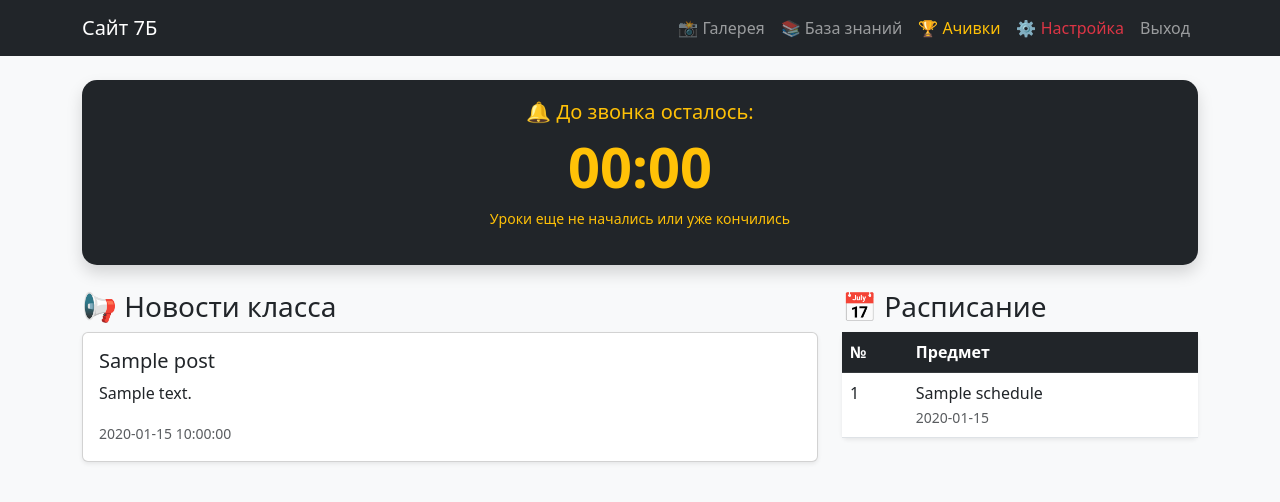
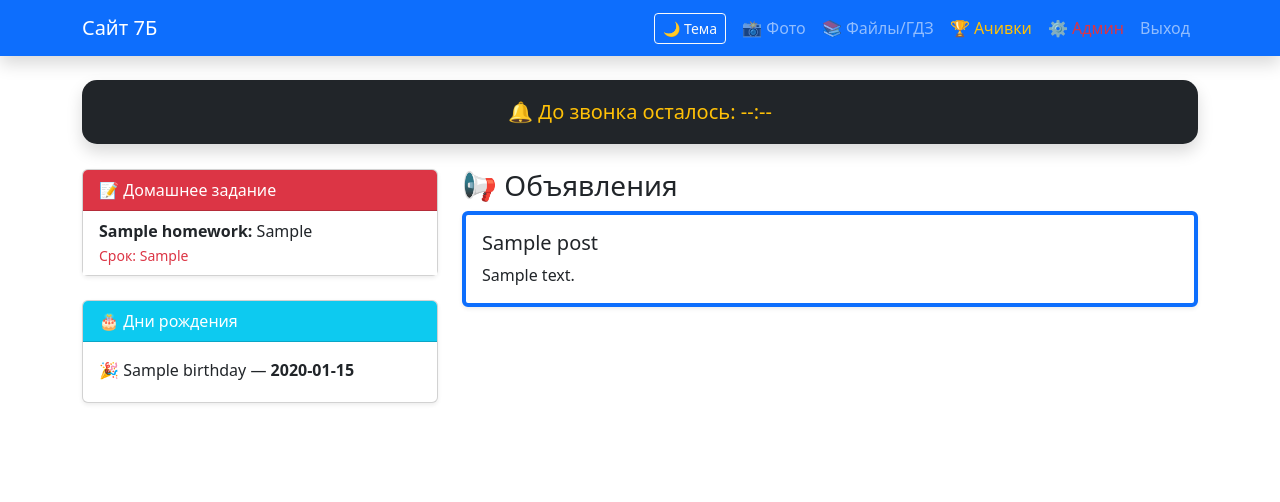
Before and after one commit to sasula878-gif/my-class-website, a Flask app: page / in a window 1280 px wide. Shown: the top 502 px of the page. Run offline with Flask 3, Linux system fonts and the light colour scheme; the visitor is signed in with stand-in values (Sample User, id 1); tables that the repository leaves empty hold one stand-in row (values such as "Sample post").

Commit message:
Update index.html

```diff
--- a/templates/index.html
+++ b/templates/index.html
@@ -5,21 +5,23 @@
     <title>7Б Класс</title>
     <link href="https://cdn.jsdelivr.net/npm/bootstrap@5.3.0/dist/css/bootstrap.min.css" rel="stylesheet">
     <style>
+        body.dark-mode { background-color: #121212; color: #e0e0e0; }
+        .dark-mode .card { background-color: #1e1e1e; color: #e0e0e0; border-color: #333; }
+        .dark-mode .navbar { background-color: #000 !important; }
+        .dark-mode .table { color: #e0e0e0; }
         .timer-box { background: #212529; color: #ffc107; padding: 20px; border-radius: 15px; margin-bottom: 25px; text-align: center; }
-        #countdown { font-size: 3.5rem; font-weight: bold; }
     </style>
 </head>
-<body class="bg-light">
-    <nav class="navbar navbar-expand-lg navbar-dark bg-dark mb-4">
+<body>
+    <nav class="navbar navbar-expand-lg navbar-dark bg-primary mb-4 shadow">
         <div class="container">
             <a class="navbar-brand" href="#">Сайт 7Б</a>
+            <button class="btn btn-outline-light btn-sm ms-auto me-2" onclick="toggleDarkMode()">🌙 Тема</button>
             <div class="navbar-nav">
-                <a class="nav-link" href="/gallery">📸 Галерея</a>
-                <a class="nav-link" href="/knowledge">📚 База знаний</a>
+                <a class="nav-link" href="/gallery">📸 Фото</a>
+                <a class="nav-link" href="/knowledge">📚 Файлы/ГДЗ</a>
                 <a class="nav-link text-warning" href="/achievements">🏆 Ачивки</a>
-                {% if role == 'admin' %}
-                <a class="nav-link text-danger" href="/edit_schedule">⚙️ Настройка</a>
-                {% endif %}
+                {% if role == 'admin' %} <a class="nav-link text-danger" href="/admin_panel">⚙️ Админ</a> {% endif %}
                 <a class="nav-link" href="/logout">Выход</a>
             </div>
         </div>
@@ -27,73 +29,52 @@
 
     <div class="container">
         <div class="timer-box shadow">
-            <h5 class="mb-0">🔔 До звонка осталось:</h5>
-            <div id="countdown">--:--</div>
-            <p id="timer-status" class="small">Синхронизация...</p>
+            <h5 class="mb-0">🔔 До звонка осталось: <span id="countdown">--:--</span></h5>
         </div>
 
         <div class="row">
+            <div class="col-md-4">
+                <div class="card mb-4 shadow-sm">
+                    <div class="card-header bg-danger text-white">📝 Домашнее задание</div>
+                    <div class="card-body p-0">
+                        <ul class="list-group list-group-flush">
+                            {% for task in homework %}
+                            <li class="list-group-item">
+                                <strong>{{ task.subject }}:</strong> {{ task.task }} <br>
+                                <small class="text-danger">Срок: {{ task.deadline }}</small>
+                            </li>
+                            {% endfor %}
+                        </ul>
+                    </div>
+                </div>
+
+                <div class="card shadow-sm">
+                    <div class="card-header bg-info text-white">🎂 Дни рождения</div>
+                    <div class="card-body">
+                        {% for bday in birthdays %}
+                        <p class="mb-1">🎉 {{ bday.name }} — <b>{{ bday.date }}</b></p>
+                        {% endfor %}
+                    </div>
+                </div>
+            </div>
+
             <div class="col-md-8">
-                <h3>📢 Новости класса</h3>
+                <h3>📢 Объявления</h3>
                 {% for post in posts %}
-                <div class="card mb-3 shadow-sm">
+                <div class="card mb-3 shadow-sm border-start border-4 border-primary">
                     <div class="card-body">
                         <h5 class="card-title">{{ post.title }}</h5>
                         <p class="card-text">{{ post.content }}</p>
-                        <small class="text-muted">{{ post.created }}</small>
                     </div>
                 </div>
                 {% endfor %}
-            </div>
-
-            <div class="col-md-4">
-                <h3>📅 Расписание</h3>
-                <table class="table table-hover bg-white shadow-sm rounded">
-                    <thead class="table-dark">
-                        <tr><th>№</th><th>Предмет</th></tr>
-                    </thead>
-                    <tbody>
-                        {% for row in schedule %}
-                        <tr><td>{{ row.lesson_num }}</td><td>{{ row.subject }}<br><small class="text-muted">{{ row.time_range }}</small></td></tr>
-                        {% endfor %}
-                    </tbody>
-                </table>
             </div>
         </div>
     </div>
 
     <script>
-        const schoolSchedule = [
-            { start: "08:30", end: "09:15" }, { start: "09:25", end: "10:10" },
-            { start: "10:20", end: "11:05" }, { start: "11:25", end: "12:10" },
-            { start: "12:20", end: "13:05" }, { start: "13:15", end: "14:00" }
-        ];
-
-        function updateTimer() {
-            const now = new Date();
-            const currentMin = now.getHours() * 60 + now.getMinutes();
-            const currentSec = now.getSeconds();
-            let targetMin = -1; let status = "Уроки еще не начались или уже кончились";
-
-            for (let lesson of schoolSchedule) {
-                const [sH, sM] = lesson.start.split(':').map(Number);
-                const [eH, eM] = lesson.end.split(':').map(Number);
-                const start = sH * 60 + sM; const end = eH * 60 + eM;
-                if (currentMin < start) { targetMin = start; status = "До начала урока"; break; }
-                else if (currentMin < end) { targetMin = end; status = "До конца урока"; break; }
-            }
-
-            if (targetMin !== -1) {
-                const diffSec = (targetMin * 60) - (currentMin * 60 + currentSec);
-                const m = Math.floor(diffSec / 60); const s = diffSec % 60;
-                document.getElementById('countdown').innerText = `${m}:${s < 10 ? '0' + s : s}`;
-                document.getElementById('timer-status').innerText = status;
-            } else {
-                document.getElementById('countdown').innerText = "00:00";
-                document.getElementById('timer-status').innerText = status;
-            }
-        }
-        setInterval(updateTimer, 1000); updateTimer();
+        function toggleDarkMode() { document.body.classList.toggle('dark-mode'); }
+        // Тот же код таймера, что и раньше... (вставь его сюда)
     </script>
 </body>
 </html>
```
